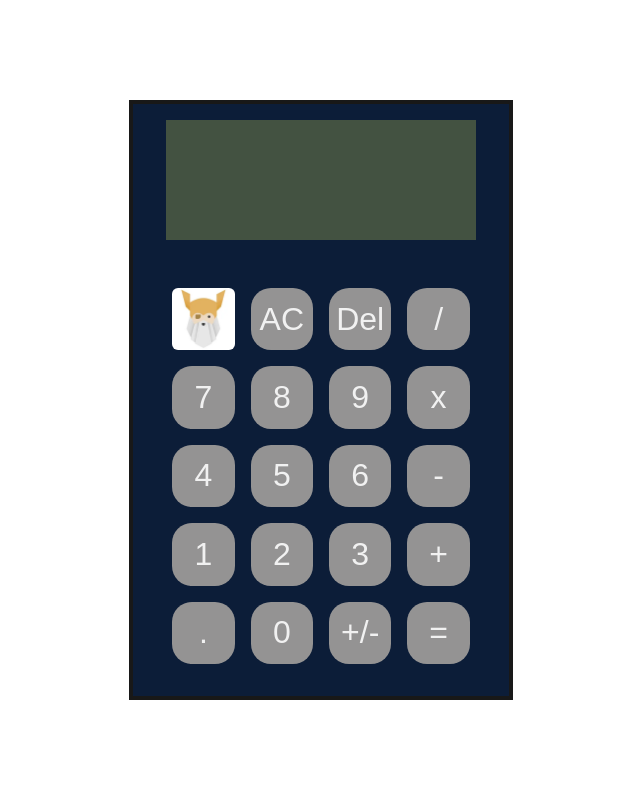
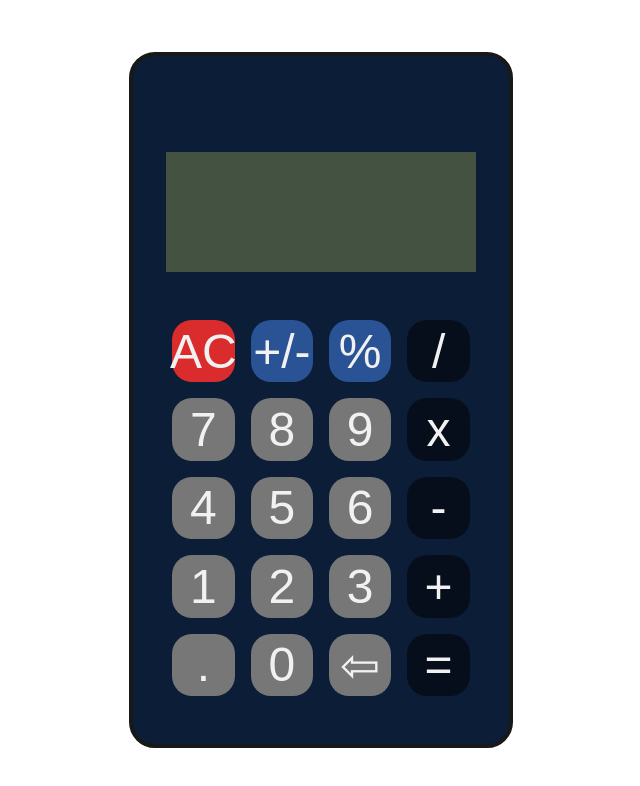
Before and after one commit to karimsiali/calculator, a plain HTML site: page index.html in a window 1280 px wide. Shown: the whole page, without its empty margins (319-959 px from the left). Drawn offline with Linux system fonts and the light colour scheme.

Commit message:
Make progress on style and add percentage button
I made progress on the styling and added a percentage button in order to
make the calculator buttons even, I haven't made the button functional
yet

```diff
--- a/index.html
+++ b/index.html
@@ -15,9 +15,10 @@
                 <p class="sign"></p>
             </div>
             <div class="buttons">
-                <img src="./top-icon.webp" alt="The Odin Project logo" style="order: 1;">
-                <button class="clear" style="order: 2">AC</button>
-                <button class="back" style="order: 3">Del</button>
+                <!--<img src="./top-icon.webp" alt="The Odin Project logo" style="order: 1;">-->
+                <button class="perc" style="order: 3;">%</button>
+                <button class="clear" style="order: 1">AC</button>
+                <button class="back" style="order: 19">⇦</button>
 
                 <button class="operator" style="order: 4">/</button>
                 <button class="operator" style="order: 8">x</button>
@@ -36,7 +37,7 @@
                 <button class="digit" style="order: 15">3</button>
                 <button class="digit" style="order: 18">0</button>
                 <button class="dot" style="order: 17">.</button>
-                <button class="negative" style="order: 19">+/-</button>
+                <button class="negative" style="order: 2">+/-</button>
 
             </div>
         </div>
--- a/script.js
+++ b/script.js
@@ -179,10 +179,10 @@ function takeInput() {
                 clear();
                 displayCurrent.textContent = "ERROR";
             } else {
-                if (displayResult.toString().length >= 10 || displayResult > 9999999999) {
+                if (displayResult > 9999999999) {
                     displayResult = displayResult.toExponential(3);
                 }
-                displayCurrent.textContent = displayResult.toLocaleString();
+                displayCurrent.textContent = displayResult;
             }
         }
     }
--- a/styles.css
+++ b/styles.css
@@ -18,8 +18,9 @@ body {
     align-items: center;
     flex-direction: column;
     border: 4px solid #181818;
+    border-radius: 26px;
     gap: 2rem;
-    padding: 1rem;
+    padding: 6rem 1rem 2rem;
     background-color: #0c1d38;
 }
 
@@ -64,14 +65,32 @@ body {
     gap: 1rem;
 }
 
-.buttons button {
+.buttons button{
     width: 20%;
     aspect-ratio: 1 / 1;
     outline: none;
-    background-color: #949393;
     color: #f1f1f1;
-    font-size: 2rem;
+    font-size: 3rem;
     border-radius: 20px;
+    display: flex;
+    justify-content: center;
+    align-items: center;
+}
+
+.clear {
+    background-color: #da2c2c;
+}
+
+.operator, .result {
+    background-color: #060e1b;
+}
+
+.digit, .dot, .back {
+    background-color: #777;
+}
+
+.perc, .negative {
+    background-color: #2a5396;
 }
 
 img {
@@ -91,3 +110,8 @@ img {
   font-family: "Time";
   src: url(./Time-Normal.ttf);
 }
+
+@font-face {
+    font-family: "Norse";
+    src: url(./Norse.otf);
+}
```
Also changed, not shown: Norse.otf (added).
